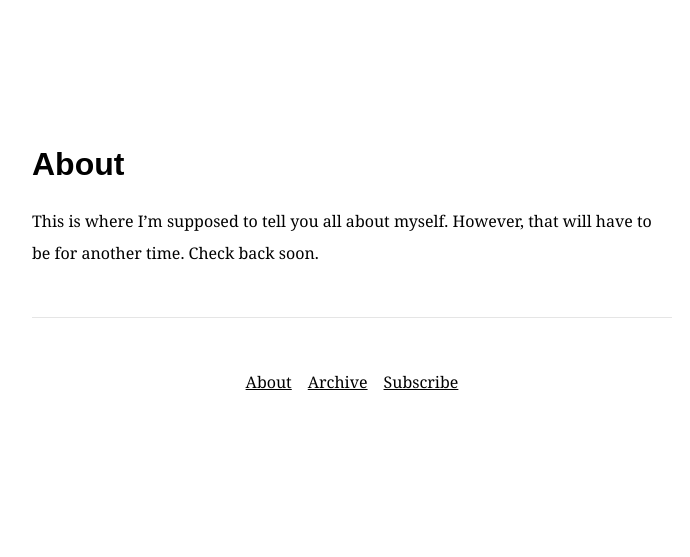
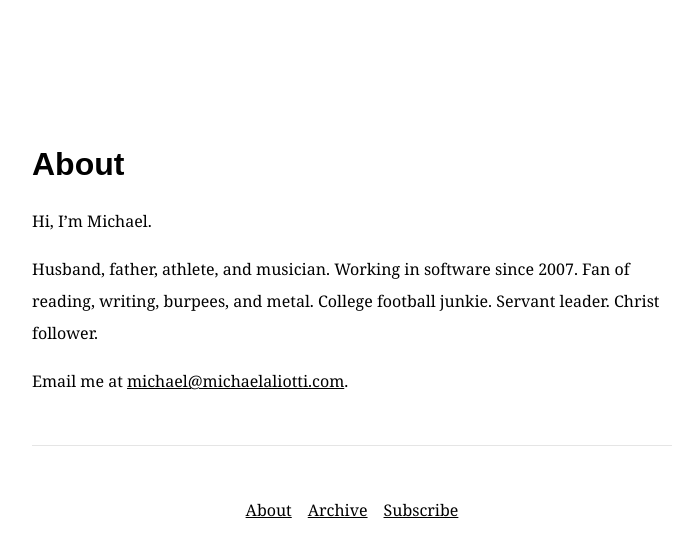
Before and after one commit to michaelaliotti/michaelaliotti.github.io, a Jekyll site: the page built from about.md, in a window 1280 px wide. Shown: the top 557 px of the page, without its empty margins (288-978 px from the left). Built offline with Jekyll 4.4.1, drawn with Linux system fonts in a browser that asks for light colours; our own code applies the rules of GitHub Pages for plain Markdown files.

Commit message:
Updated About page.

```diff
--- a/about.md
+++ b/about.md
@@ -1,3 +1,7 @@
 # About
 
-This is where I'm supposed to tell you all about myself. However, that will have to be for another time. Check back soon.
+Hi, I'm Michael.
+
+Husband, father, athlete, and musician. Working in software since 2007. Fan of reading, writing, burpees, and metal. College football junkie. Servant leader. Christ follower.
+
+Email me at [michael@michaelaliotti.com](mailto:michael@michaelaliotti.com).
```
